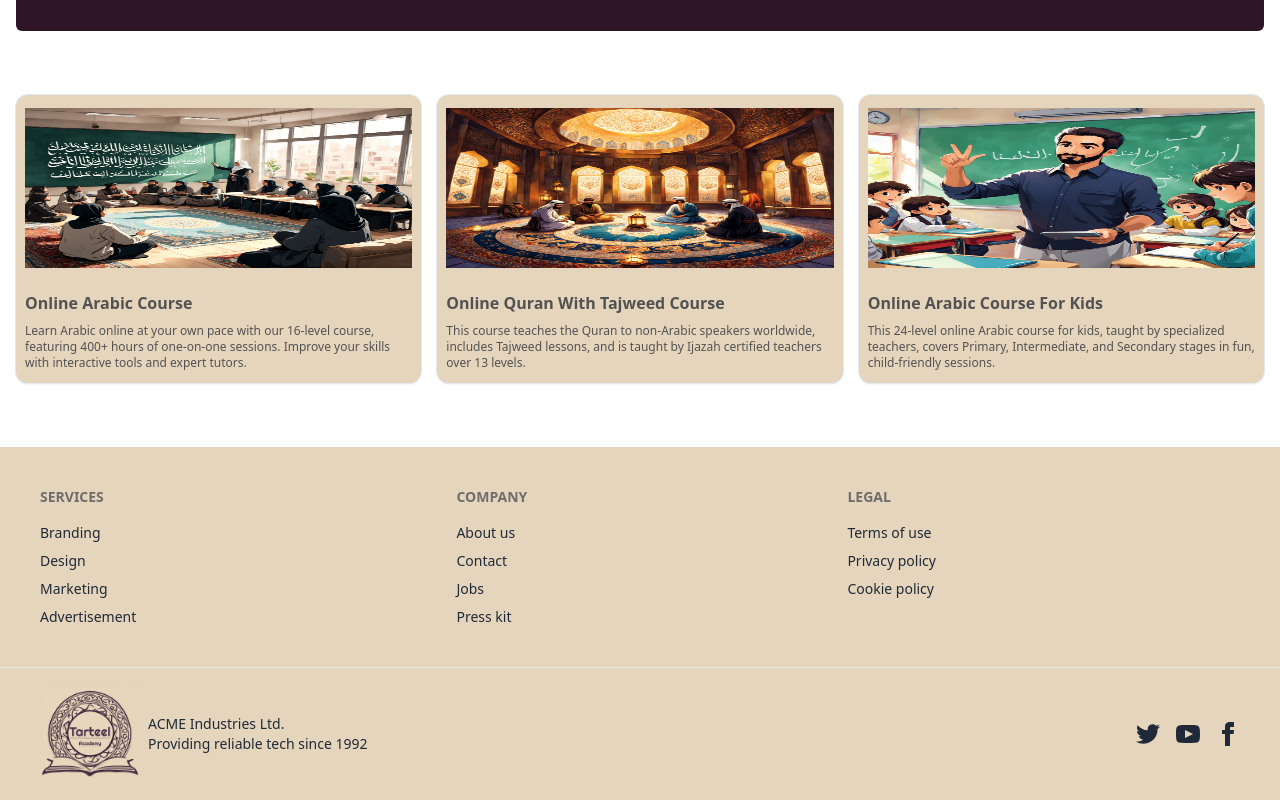
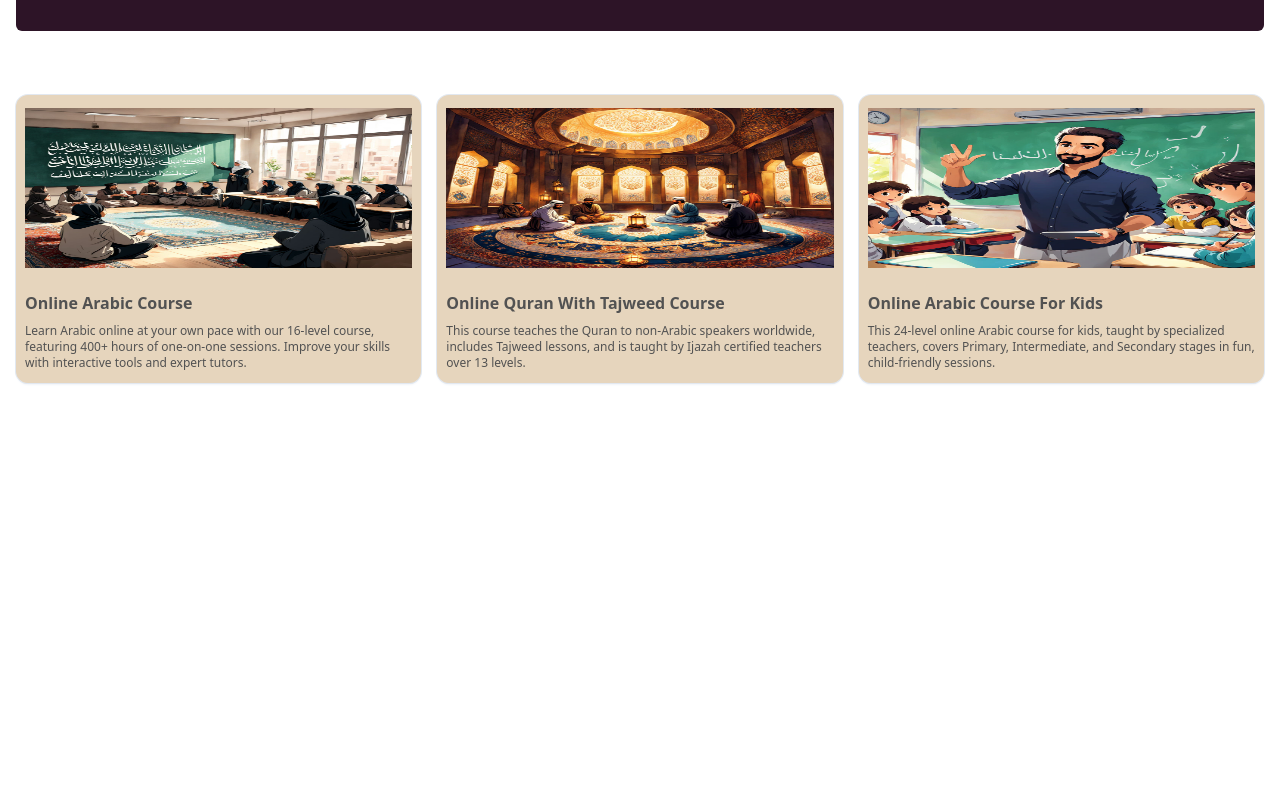
Before and after one commit to ibrahimmoamen100/Tarteel, a Next.js app: page / in a window 1280 px wide. Shown: the part 1521-2321 px from the top of the page. After the commit the page ends 1968 px from the top, so only its background shows below. Built offline with nearby package versions, Linux system fonts and the light colour scheme.

Commit message:
new update

```diff
--- a/app/components/Footer.tsx
+++ b/app/components/Footer.tsx
@@ -3,78 +3,7 @@
 import logo from "@/public/images/tarteel.png";
 
 function Footer() {
-  return (
-    <div>
-      <footer className="footer p-10 m-auto  bg-lightMain text-base-content">
-        <nav>
-          <h6 className="footer-title">Services</h6>
-          <a className="link link-hover">Branding</a>
-          <a className="link link-hover">Design</a>
-          <a className="link link-hover">Marketing</a>
-          <a className="link link-hover">Advertisement</a>
-        </nav>
-        <nav>
-          <h6 className="footer-title">Company</h6>
-          <a className="link link-hover">About us</a>
-          <a className="link link-hover">Contact</a>
-          <a className="link link-hover">Jobs</a>
-          <a className="link link-hover">Press kit</a>
-        </nav>
-        <nav>
-          <h6 className="footer-title">Legal</h6>
-          <a className="link link-hover">Terms of use</a>
-          <a className="link link-hover">Privacy policy</a>
-          <a className="link link-hover">Cookie policy</a>
-        </nav>
-      </footer>
-      <footer className="footer px-10  py-4 border-t bg-lightMain text-base-content border-base-300">
-        <aside className="items-center grid-flow-col">
-          <Image src={logo} alt="new update" width={100} height={100} />
-          <p>
-            ACME Industries Ltd. <br />
-            Providing reliable tech since 1992
-          </p>
-        </aside>
-        <nav className="md:place-self-center md:justify-self-end">
-          <div className="grid grid-flow-col gap-4">
-            <a>
-              <svg
-                xmlns="http://www.w3.org/2000/svg"
-                width="24"
-                height="24"
-                viewBox="0 0 24 24"
-                className="fill-current"
-              >
-                <path d="M24 4.557c-.883.392-1.832.656-2.828.775 1.017-.609 1.798-1.574 2.165-2.724-.951.564-2.005.974-3.127 1.195-.897-.957-2.178-1.555-3.594-1.555-3.179 0-5.515 2.966-4.797 6.045-4.091-.205-7.719-2.165-10.148-5.144-1.29 2.213-.669 5.108 1.523 6.574-.806-.026-1.566-.247-2.229-.616-.054 2.281 1.581 4.415 3.949 4.89-.693.188-1.452.232-2.224.084.626 1.956 2.444 3.379 4.6 3.419-2.07 1.623-4.678 2.348-7.29 2.04 2.179 1.397 4.768 2.212 7.548 2.212 9.142 0 14.307-7.721 13.995-14.646.962-.695 1.797-1.562 2.457-2.549z"></path>
-              </svg>
-            </a>
-            <a>
-              <svg
-                xmlns="http://www.w3.org/2000/svg"
-                width="24"
-                height="24"
-                viewBox="0 0 24 24"
-                className="fill-current"
-              >
-                <path d="M19.615 3.184c-3.604-.246-11.631-.245-15.23 0-3.897.266-4.356 2.62-4.385 8.816.029 6.185.484 8.549 4.385 8.816 3.6.245 11.626.246 15.23 0 3.897-.266 4.356-2.62 4.385-8.816-.029-6.185-.484-8.549-4.385-8.816zm-10.615 12.816v-8l8 3.993-8 4.007z"></path>
-              </svg>
-            </a>
-            <a>
-              <svg
-                xmlns="http://www.w3.org/2000/svg"
-                width="24"
-                height="24"
-                viewBox="0 0 24 24"
-                className="fill-current"
-              >
-                <path d="M9 8h-3v4h3v12h5v-12h3.642l.358-4h-4v-1.667c0-.955.192-1.333 1.115-1.333h2.885v-5h-3.808c-3.596 0-5.192 1.583-5.192 4.615v3.385z"></path>
-              </svg>
-            </a>
-          </div>
-        </nav>
-      </footer>
-    </div>
-  );
+  return <div></div>;
 }
 
 export default Footer;
--- a/package.json
+++ b/package.json
@@ -23,6 +23,7 @@
     "react": "^18",
     "react-dom": "^18",
     "react-icons": "^5.2.1",
+    "sharp": "^0.33.4",
     "tailwind-merge": "^2.3.0",
     "tailwindcss-animate": "^1.0.7"
   },
--- a/tailwind.config.ts
+++ b/tailwind.config.ts
@@ -96,11 +96,7 @@
       },
     },
   },
-  plugins: [
-    require("tailwindcss-animate"),
-    addVariablesForColors,
-    require("daisyui"),
-  ],
+  plugins: [require("tailwindcss-animate"), addVariablesForColors],
 } satisfies Config;
 
 function addVariablesForColors({ addBase, theme }: any) {
```
Also changed, not shown: components/ui/button.tsx (+11 -11 lines), 1 other file (tests, documents, lock files or other folders).
